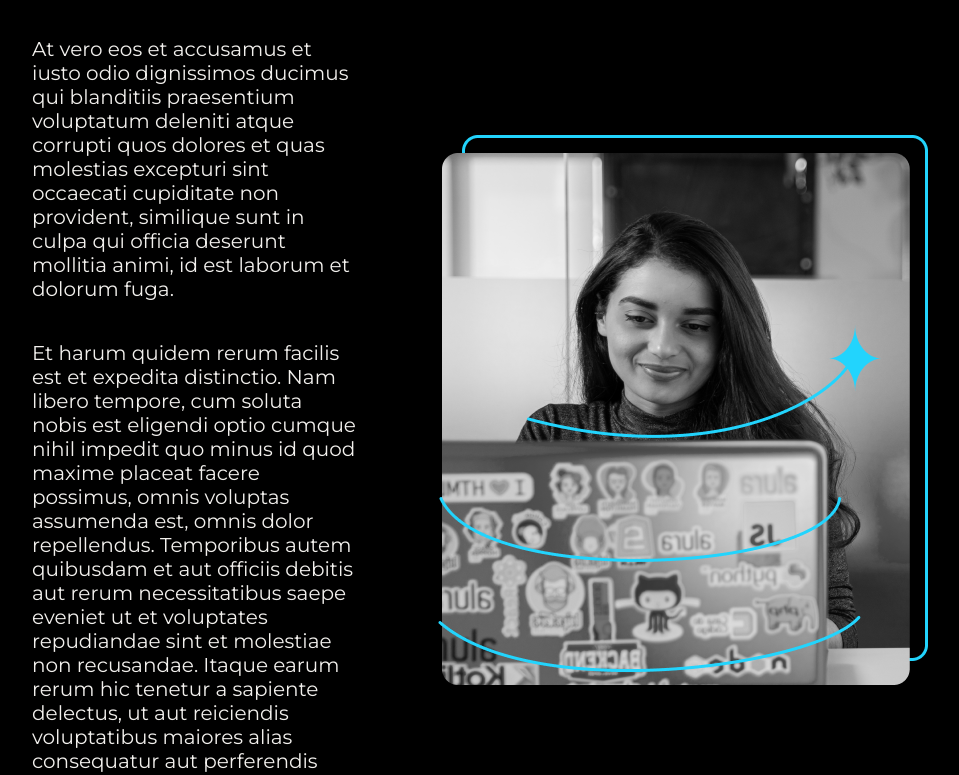
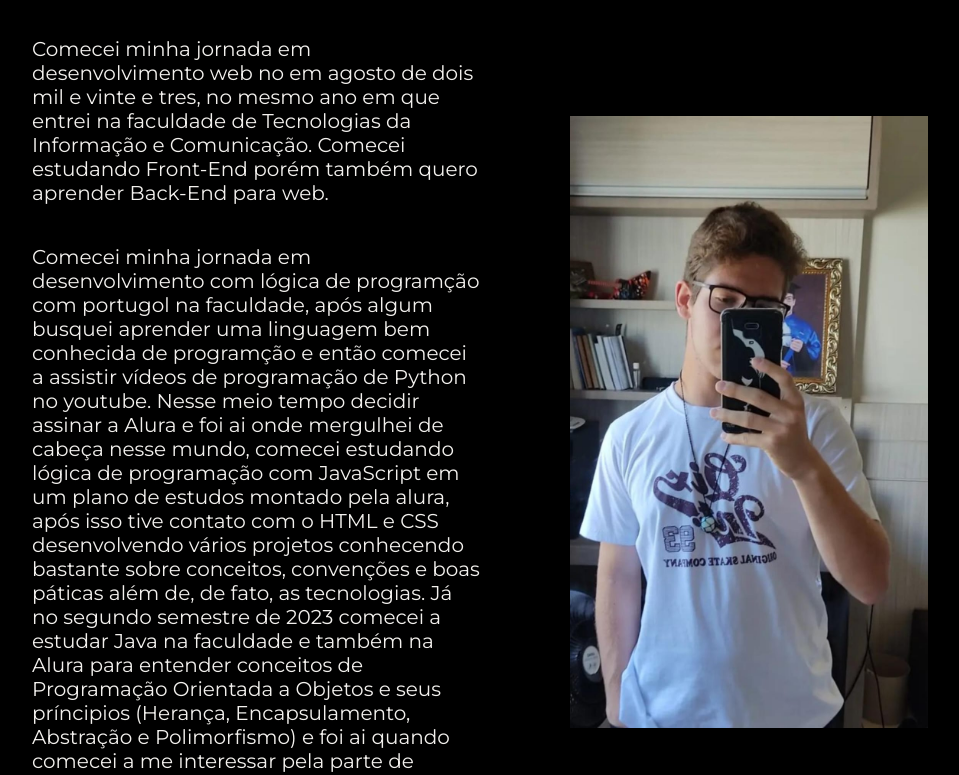
Before and after one commit to MateusZeferino/portfolio, a plain HTML site: page About.html in a window 1280 px wide. Shown: the part 167-942 px from the top of the page, without its empty margins (160-1119 px from the left). Drawn offline with nearby package versions, Linux system fonts and the light colour scheme.

Commit message:
Atualizando projeto e corrigindo erros.
Corrigido erro onde os botões das redes sociais levavam a contas inexistentes.
Atualizado a logo do Twitter para X.
Adicionado um novo botão que leva para o GitHub.
Atualização do conteúdo da página sobre mim (About.html)
Adicionado nova classe "X" no CSS  que redimenciona a logo do X no Index.html.
Atualização das fotos do desenvolvedor do site no Index.html e no About.html.

```diff
--- a/About.html
+++ b/About.html
@@ -17,17 +17,24 @@
     <main class="apresentacao">
         <section class="apresentacao__conteudo">
             <h1 class="apresentacao__conteudo__titulo">SOBRE MIM</h1>
-            <p class="apresentacao__conteudo__texto">At vero eos et accusamus et iusto odio dignissimos ducimus qui blanditiis praesentium voluptatum deleniti atque
-                corrupti quos dolores et quas molestias excepturi sint occaecati cupiditate non provident, similique sunt in culpa
-                qui officia deserunt mollitia animi, id est laborum et dolorum fuga.</p>
-            <p class="apresentacao__conteudo__texto">Et harum quidem rerum facilis est et expedita distinctio. Nam libero tempore, cum soluta nobis est eligendi optio
-                cumque nihil impedit quo minus id quod maxime placeat facere possimus, omnis voluptas assumenda est, omnis dolor
-                repellendus. Temporibus autem quibusdam et aut officiis debitis aut rerum necessitatibus saepe eveniet ut et voluptates
-                repudiandae sint et molestiae non recusandae. Itaque earum rerum hic tenetur a sapiente delectus, ut aut reiciendis
-                voluptatibus maiores alias consequatur aut perferendis doloribus asperiores ipsum delis forum birol parela maxime infena.
-                Excepteur sint occaecat cupidatat non</p>
+            <p class="apresentacao__conteudo__texto">Comecei minha jornada em desenvolvimento
+                web no em agosto de dois mil e vinte e tres, no mesmo ano em que entrei na faculdade
+                de Tecnologias da Informação e Comunicação. Comecei estudando Front-End porém também
+                quero aprender Back-End para web.</p>
+            <p class="apresentacao__conteudo__texto">Comecei minha jornada em desenvolvimento com lógica
+                de programção com portugol na faculdade, após algum busquei aprender uma linguagem bem
+                conhecida de programção e então comecei a assistir vídeos de programação de Python no youtube.
+                Nesse meio tempo decidir assinar a Alura e foi ai onde mergulhei de cabeça nesse mundo, comecei estudando
+                lógica de programação com JavaScript em um plano de estudos montado pela alura, após isso tive contato
+                com o HTML e CSS desenvolvendo vários projetos conhecendo bastante sobre conceitos, convenções e boas páticas
+                além de, de fato, as tecnologias. Já no segundo semestre de 2023 comecei a estudar Java na faculdade e também
+                na Alura para entender conceitos de Programação Orientada a Objetos e seus príncipios
+                (Herança, Encapsulamento, Abstração e Polimorfismo) e foi ai quando comecei a me interessar pela parte de programação.
+                atualmente estou dedicando meus estudos ao Front-End porém também quero aprender Back-End para desenvolvimento de aplicações web
+                e por em prática minhas idéias.
+            </p>
         </section>
-        <img src="./imagens/imagem.png" alt="sei la">
+        <img class="image" src="./imagens/imagem02.jpeg" alt="Imagem do desenvolvedor">
     </main>
     <footer class="footer">
         <p>Desenvolvido por Mateus.</p>
--- a/Styles/styleHome.css
+++ b/Styles/styleHome.css
@@ -91,6 +91,10 @@ body {
     font-weight: 600;
 }
 
+.X{
+    width: 15%;
+}
+
 .apresentacao__link__titulo {
     font-family: var(--fonte-primaria);
     color: var(--cor-secundaria);
@@ -104,7 +108,7 @@ body {
 }
 
 .image{
-    width: 50%;
+    width: 40%;
 }
 
 .footer{
```
Also changed, not shown: index.html (+11 -6 lines), imagens/X.jpg (added), imagens/github.png (added), imagens/imagem.jpeg (added), imagens/imagem02.jpeg (added).
